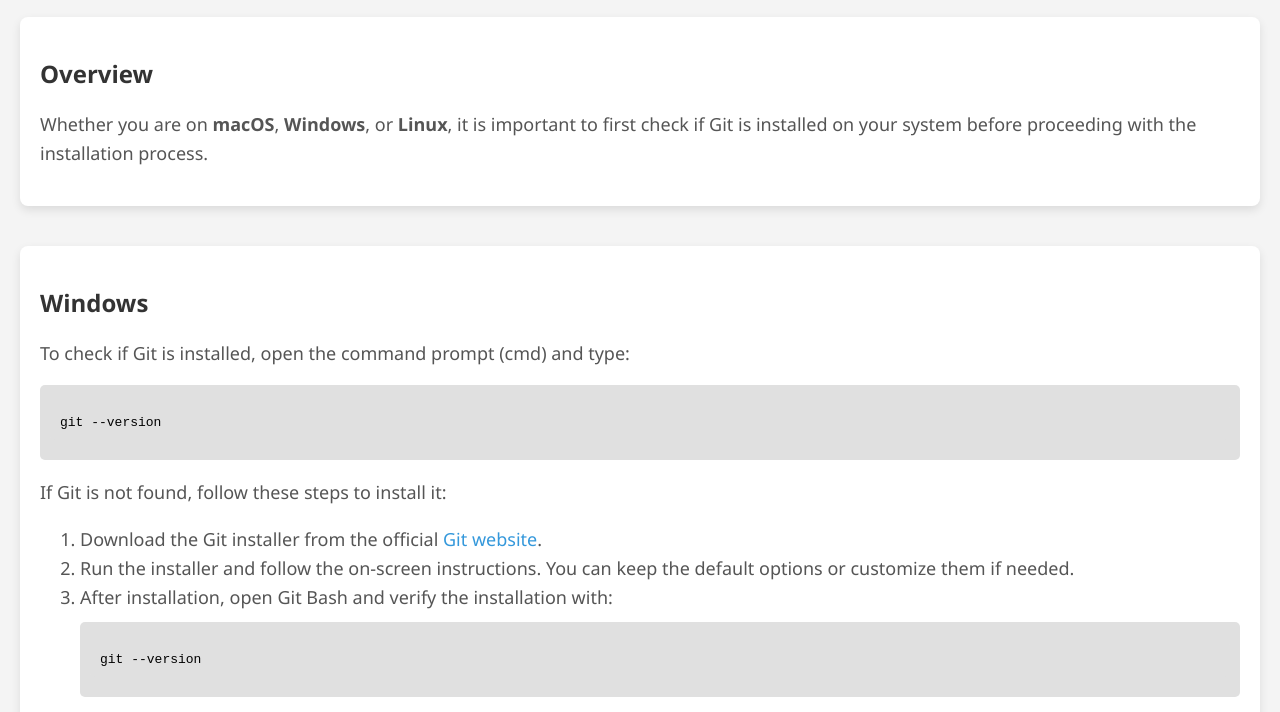
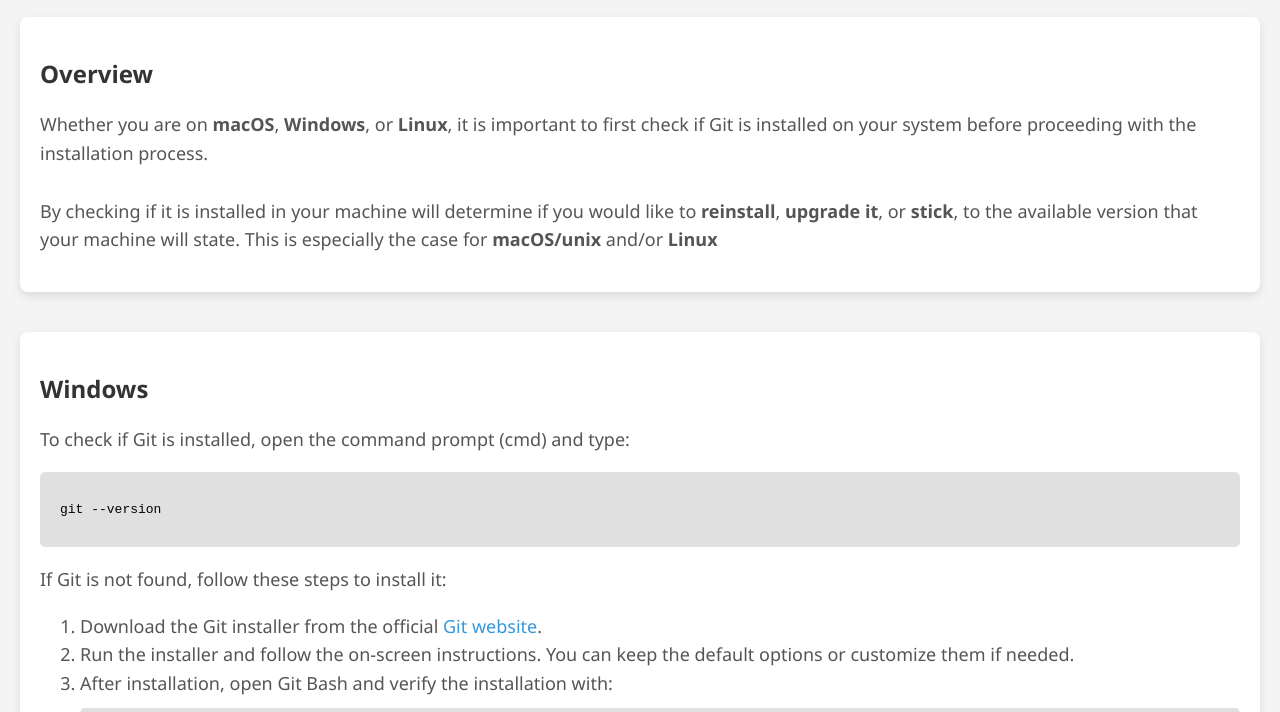
Before and after one commit to festus-sulumeti/git-mastery, a plain HTML site: page elements/installations.html in a window 1280 px wide. Shown: the part 67-779 px from the top of the page. Drawn offline with Linux system fonts and the light colour scheme.

Commit message:
the updated file

```diff
--- a/elements/installations.html
+++ b/elements/installations.html
@@ -11,7 +11,12 @@
 
     <section id="overview">
         <h2>Overview</h2>
-        <p>Whether you are on <strong>macOS</strong>, <strong>Windows</strong>, or <strong>Linux</strong>, it is important to first check if Git is installed on your system before proceeding with the installation process.</p>
+        <p>Whether you are on <strong>macOS</strong>, <strong>Windows</strong>, or <strong>Linux</strong>, it is important to first check if Git is installed on your system before proceeding with the installation process.
+        <br>
+        <br>
+         By checking if it is installed in your machine will determine if you would like to <strong>reinstall</strong>, <strong>upgrade it</strong>,  or <strong>stick</strong>, to the available version that your machine will state.
+         This is especially the case for <strong>macOS/unix</strong> and/or <strong>Linux</strong>
+        </p>
     </section>
 
     <section id="windows">
@@ -49,6 +54,11 @@
             <li>Run the following command to install Xcode command line tools:</li>
             <pre><code>xcode-select --install</code></pre>
         </ol>
+
+        <br>
+        <br>
+        <h3>3. Official macOS link</h3>
+        <li>for more details on macOS follow the official link <a href="https://git-scm.com/downloads/mac">Git website</a>.</li>
     </section>
 
     <section id="linux">
```
